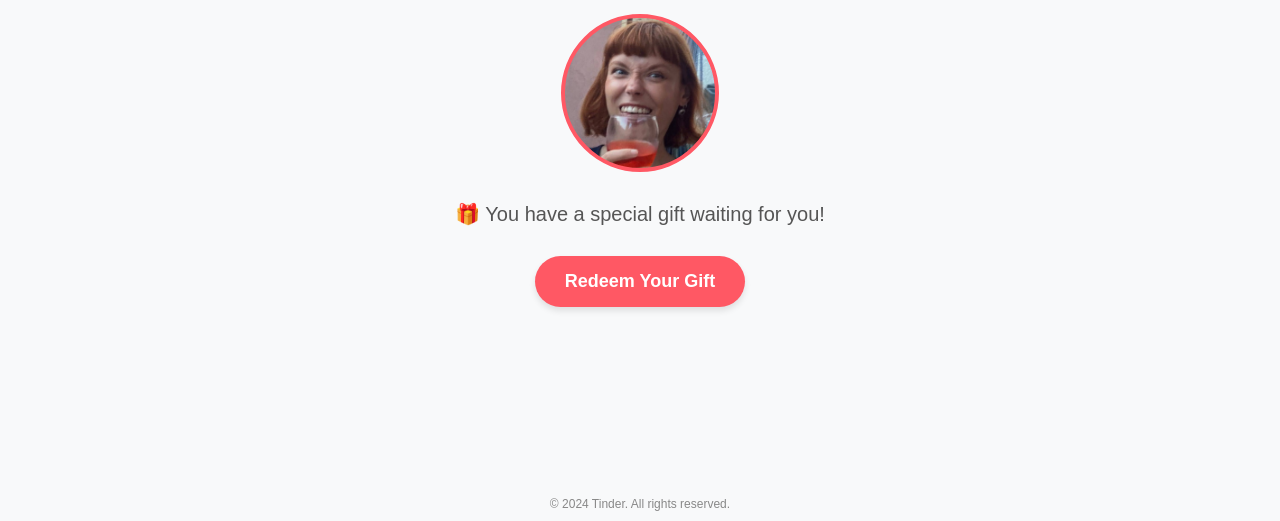
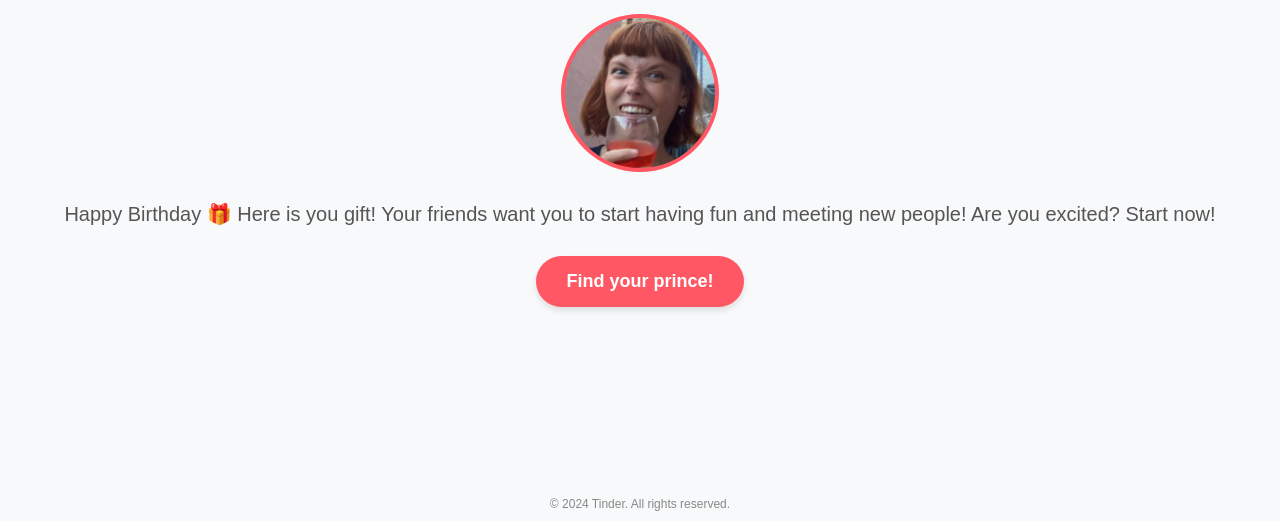
Before and after one commit to Bileragger/FakeTinder, a plain HTML site: page index.html in a window 1280 px wide. Shown: the part 279-800 px from the top of the page. Drawn offline with Linux system fonts and the light colour scheme.

Commit message:
Update index.html

```diff
--- a/index.html
+++ b/index.html
@@ -77,8 +77,8 @@
 <body>
   <div class="header">Tinder</div>
   <div class="profile-pic"></div>
-  <div id="message" class="message">🎁 You have a special gift waiting for you!</div>
-  <button id="redeemButton" class="redeem-button">Redeem Your Gift</button>
+  <div id="message" class="message">Happy Birthday 🎁 Here is you gift! Your friends want you to start having fun and meeting new people! Are you excited? Start now!</div>
+  <button id="redeemButton" class="redeem-button">Find your prince!</button>
   <button id="resetButton" class="reset-button" style="display: none;">Reset Page</button>
   <div class="footer">© 2024 Tinder. All rights reserved.</div>
 
```
